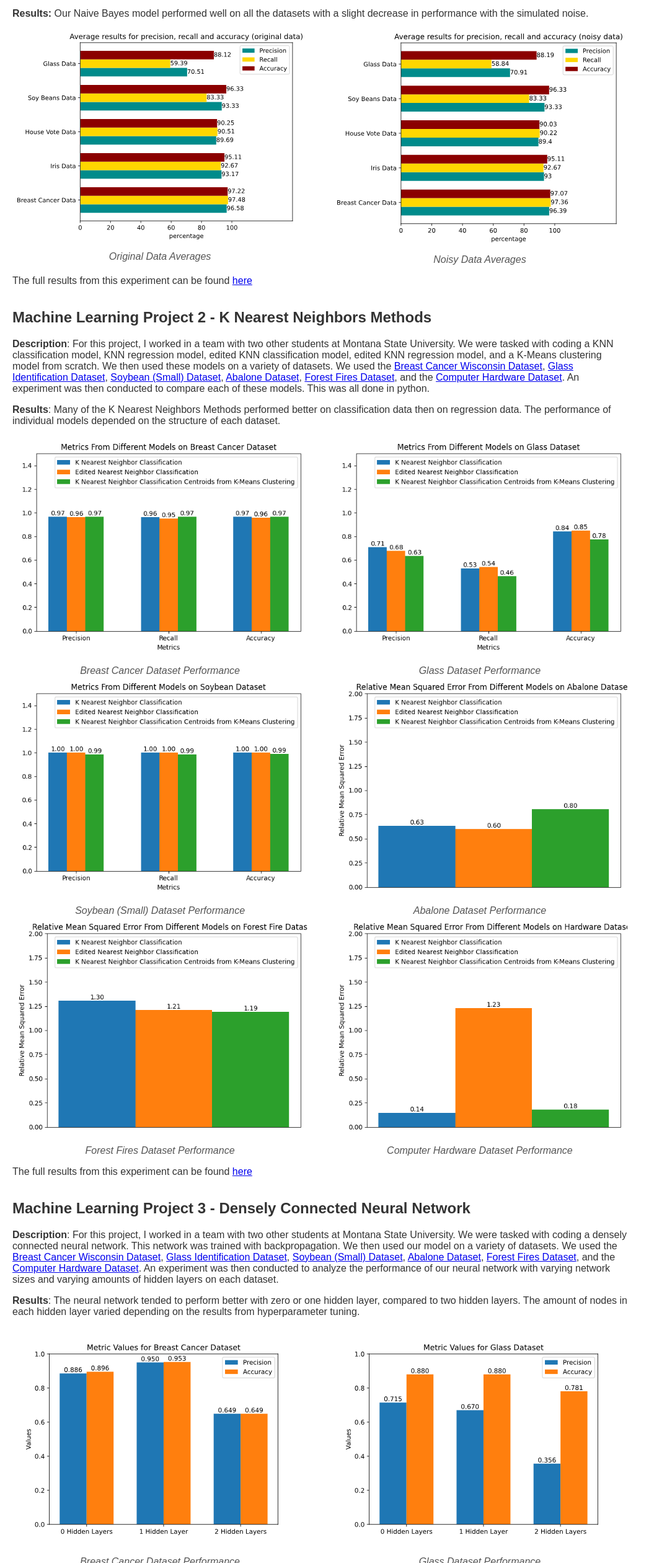
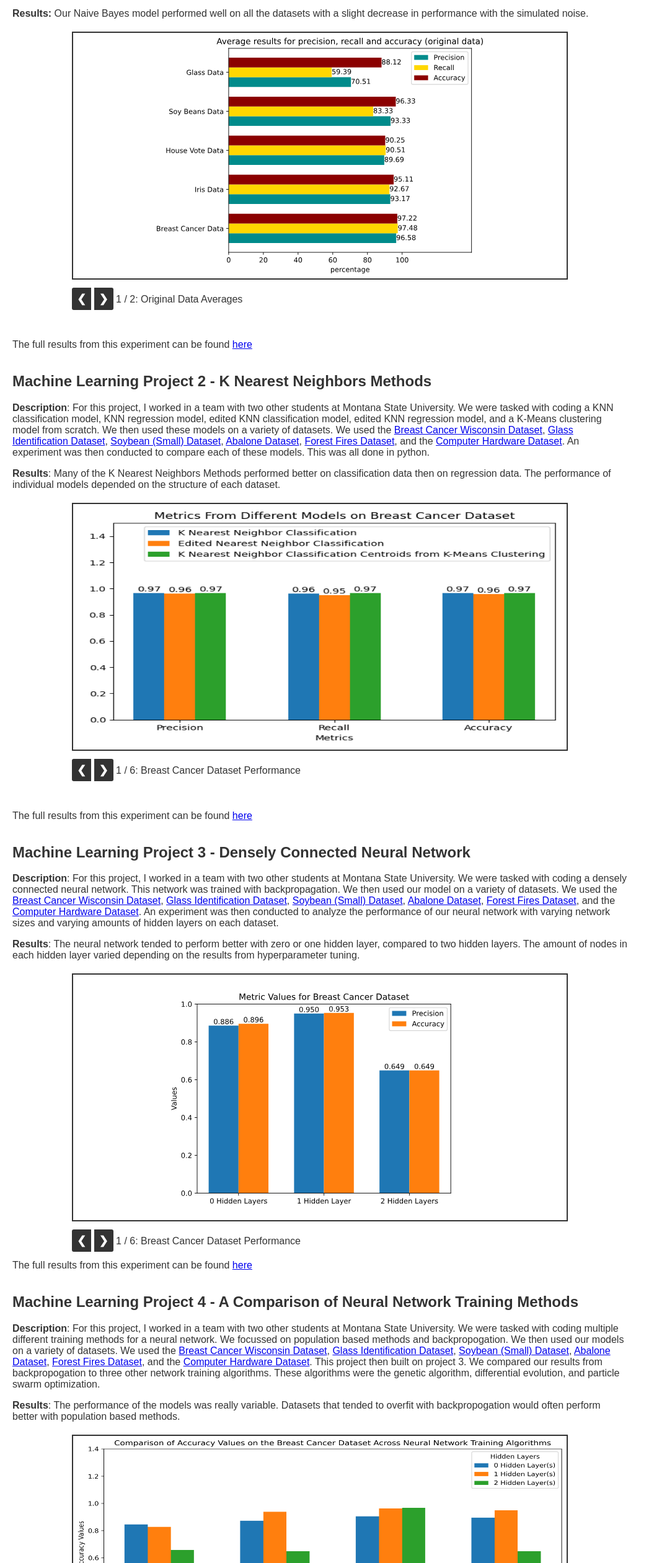
Before and after one commit to joshaney324/PersonalWebsite, a website: page html/personal_projects.html in a window 1280 px wide. Shown: the part 279-2800 px from the top of the page at 62% size, without its empty margins (0-1055 px from the left). Drawn offline with Linux system fonts and the light colour scheme.

Commit message:
Make slideshow for personal project images

```diff
--- a/css/style.css
+++ b/css/style.css
@@ -1,4 +1,3 @@
-
 body {
     font-family: Arial, sans-serif;
     margin: 0;
@@ -7,13 +6,12 @@ body {
     color: #333;
 }
 
-
 header {
     background-color: white;
     padding: 15px 20px;
     box-shadow: 0 2px 5px rgba(0, 0, 0, 0.1);
     display: flex;
-    justify-content: center; /* Centers the nav inside the header */
+    justify-content: center;
     align-items: center;
     width: 100%;
 }
@@ -24,7 +22,7 @@ nav ul {
     margin: 0;
     display: flex;
     gap: 80px;
-    justify-content: center; /* Centers the items inside the ul */
+    justify-content: center;
     align-items: center;
 }
 
@@ -47,14 +45,12 @@ main {
     box-shadow: 0 4px 8px rgba(0, 0, 0, 0.1);
 }
 
-
 .container {
     display: flex;
     align-items: flex-start;
     justify-content: space-between;
     gap: 30px;
 }
-
 
 .profile {
     text-align: center;
@@ -78,8 +74,6 @@ main {
     margin-top: 10px;
     font-size: 24px;
 }
-
-
 
 .profile .links a {
     color: #0077cc;
@@ -116,24 +110,79 @@ main {
     }
 }
 
-.image-container {
-    display: flex;
-    justify-content: space-between;
-    gap: 20px;
+.slideshow-container {
+    max-width: 800px;
+    position: relative;
+    margin: 20px auto;
 }
 
-.image-item {
-    text-align: center;
-    width: 48%;
+.slideshow-img {
+    width: 100%;
+    height: auto;
+    max-height: 400px;
+    display: block;
+    margin: 0 auto;
+    border: 2px solid #333; /* Adds a 2px solid black border */
+    box-sizing: border-box; /* Ensures border is included in element dimensions */
 }
 
-.image-item img {
-    width: 100%;
-    height: auto;
+.mySlides {
+    display: none;
 }
 
-figcaption {
-    margin-top: 8px;
-    font-style: italic;
-    color: #555;
+.prev, .next {
+    cursor: pointer;
+    /*position: absolute;*/
+    top: 50%;
+    width: auto;
+    /*margin-top: -22px;*/
+    padding: 8px;
+    /*margin: 16px;*/
+    color: white;
+    font-weight: bold;
+    font-size: 18px;
+    transition: 0.6s ease;
+    border-radius: 3px 0 0 3px;
+    user-select: none;
+    background-color: rgba(0,0,0,0.8);
 }
+
+.next {
+    right: 0;
+    border-radius: 0 3px 3px 0;
+}
+
+.dot-container {
+    text-align: center;
+    padding-top: 10px;
+}
+
+.dot {
+    cursor: pointer;
+    height: 15px;
+    width: 15px;
+    margin: 0 2px;
+    background-color: #bbb;
+    border-radius: 50%;
+    display: inline-block;
+    transition: background-color 0.6s ease;
+}
+
+.active, .dot:hover {
+    background-color: #717171;
+}
+
+.text {
+    color: #333;
+    font-size: 15px;
+    padding: 8px 12px;
+    position: relative;
+    width: 100%;
+    text-align: center;
+    margin-top: 10px;
+}
+
+@keyframes fade {
+    from {opacity: .4}
+    to {opacity: 1}
+}
--- a/html/personal_projects.html
+++ b/html/personal_projects.html
@@ -8,12 +8,15 @@
 </head>
 <body>
 
+<script src="../js/slideshow.js"></script>
+
 <header>
     <nav>
         <ul>
             <li><a href="index.html">About Me</a></li>
             <li><a href="research_experience.html">Research/Experience</a></li>
             <li><a href="personal_projects.html">Personal Projects</a></li>
+            <li><a href="../images/resume.pdf" target="_blank">Resume</a></li>
         </ul>
     </nav>
 </header>
@@ -34,16 +37,25 @@
                 We then Compared our results from the noisy and non-noisy data. All of this was done in python.</p>
             <p><strong>Results:</strong> Our Naive Bayes model performed well on all the datasets with a slight decrease in performance with the simulated noise.</p>
 
-            <div class="image-container">
-                <div class="image-item">
-                    <img src="../images/ml_1/original_data_avgs.svg" alt="Original Data Averages">
-                    <figcaption>Original Data Averages</figcaption>
+
+            <div class="slideshow-container ml_1">
+
+                <div class="mySlides fade" data-caption="Original Data Averages">
+                    <img src="../images/ml_1/original_data_avgs.svg" class="slideshow-img">
                 </div>
-                <div class="image-item">
-                    <img src="../images/ml_1/noisy_data_avgs.svg" alt="Noisy Data Averages">
-                    <figcaption>Noisy Data Averages</figcaption>
+
+                <div class="mySlides fade" data-caption="Noisy Data Averages">
+                    <img src="../images/ml_1/noisy_data_avgs.svg" class="slideshow-img">
                 </div>
+
+                <div style="padding-top: 20px">
+                    <a class="prev" onclick="showSlide('.ml_1', -1)">&#10094;</a>
+                    <a class="next" onclick="showSlide('.ml_1', 1)">&#10095;</a>
+                    <span class="caption"></span>
                 </div>
+
+            </div>
+            <br>
 
             <p>The full results from this experiment can be found <a href="../images/ml_1/ml_paper_1.pdf" target="_blank">here</a></p>
         </section>
@@ -65,36 +77,42 @@
                 An experiment was then conducted to compare each of these models. This was all done in python.</p>
             <p><strong>Results</strong>: Many of the K Nearest Neighbors Methods performed better on classification data then on regression data.
                 The performance of individual models depended on the structure of each dataset.</p>
-            <div class="image-container">
-                <div class="image-item">
-                    <img src="../images/ml_2/BreastCancerBarPlot.png" alt="Breast Cancer Dataset Performance">
-                    <figcaption>Breast Cancer Dataset Performance</figcaption>
+
+
+            <div class="slideshow-container ml_2">
+
+                <div class="mySlides fade" data-caption="Breast Cancer Dataset Performance">
+                    <img src="../images/ml_2/BreastCancerBarPlot.png" class="slideshow-img">
                 </div>
-                <div class="image-item">
-                    <img src="../images/ml_2/GlassBarPlot.png" alt="Glass Dataset Performance">
-                    <figcaption>Glass Dataset Performance</figcaption>
+
+                <div class="mySlides fade" data-caption="Soybean (small) Dataset Performance">
+                    <img src="../images/ml_2/SoyBarPlot.png" class="slideshow-img">
                 </div>
+
+                <div class="mySlides fade" data-caption="Glass Dataset Performance">
+                    <img src="../images/ml_2/GlassBarPlot.png" class="slideshow-img">
                 </div>
-            <div class="image-container">
-                <div class="image-item">
-                    <img src="../images/ml_2/SoyBarPlot.png" alt="Soybean (Small) Dataset Performance">
-                    <figcaption>Soybean (Small) Dataset Performance</figcaption>
+
+                <div class="mySlides fade" data-caption="Abalone Dataset Performance">
+                    <img src="../images/ml_2/AbaloneBarPlot.png" class="slideshow-img">
                 </div>
-                <div class="image-item">
-                    <img src="../images/ml_2/AbaloneBarPlot.png" alt="Abalone Dataset Performance">
-                    <figcaption>Abalone Dataset Performance</figcaption>
+
+                <div class="mySlides fade" data-caption="Computer Hardware Dataset Performance">
+                    <img src="../images/ml_2/HardwareBarPlot.png" class="slideshow-img">
                 </div>
+
+                <div class="mySlides fade" data-caption="Forest Fire Dataset Performance">
+                    <img src="../images/ml_2/ForestBarPlot.png" class="slideshow-img">
                 </div>
-            <div class="image-container">
-                <div class="image-item">
-                    <img src="../images/ml_2/ForestBarPlot.png" alt="Forest Fires Dataset Performance">
-                    <figcaption>Forest Fires Dataset Performance</figcaption>
+
+                <div style="padding-top: 20px">
+                    <a class="prev" onclick="showSlide('.ml_2', -1)">&#10094;</a>
+                    <a class="next" onclick="showSlide('.ml_2', 1)">&#10095;</a>
+                    <span class="caption"></span>
                 </div>
-                <div class="image-item">
-                    <img src="../images/ml_2/HardwareBarPlot.png" alt="Computer Hardware Dataset Performance">
-                    <figcaption>Computer Hardware Dataset Performance</figcaption>
+
             </div>
-            </div>
+            <br>
 
             <p>The full results from this experiment can be found <a href="../images/ml_2/ml_paper_2.pdf" target="_blank">here</a></p>
         </section>
@@ -117,35 +135,39 @@
             <p><strong>Results</strong>: The neural network tended to perform better with zero or one hidden layer,
                 compared to two hidden layers. The amount of nodes in each hidden layer varied depending on the results
                 from hyperparameter tuning.</p>
-            <div class="image-container">
-                <div class="image-item">
-                    <img src="../images/ml_3/breast_bar.svg" alt="Breast Cancer Dataset Performance">
-                    <figcaption>Breast Cancer Dataset Performance</figcaption>
+
+            <div class="slideshow-container ml_3">
+
+                <div class="mySlides fade" data-caption="Breast Cancer Dataset Performance">
+                    <img src="../images/ml_3/breast_bar.svg" class="slideshow-img">
                 </div>
-                <div class="image-item">
-                    <img src="../images/ml_3/glass_bar.svg" alt="Glass Dataset Performance">
-                    <figcaption>Glass Dataset Performance</figcaption>
+
+                <div class="mySlides fade" data-caption="Soybean (small) Dataset Performance">
+                    <img src="../images/ml_3/soy_bar.svg" class="slideshow-img">
                 </div>
+
+                <div class="mySlides fade" data-caption="Glass Dataset Performance">
+                    <img src="../images/ml_3/glass_bar.svg" class="slideshow-img">
                 </div>
-            <div class="image-container">
-                <div class="image-item">
-                    <img src="../images/ml_3/soy_bar.svg" alt="Soybean (Small) Dataset Performance">
-                    <figcaption>Soybean (Small) Dataset Performance</figcaption>
+
+                <div class="mySlides fade" data-caption="Abalone Dataset Performance">
+                    <img src="../images/ml_3/abalone_bar.svg" class="slideshow-img">
                 </div>
-                <div class="image-item">
-                    <img src="../images/ml_3/abalone_bar.svg" alt="Abalone Dataset Performance">
-                    <figcaption>Abalone Dataset Performance</figcaption>
+
+                <div class="mySlides fade" data-caption="Computer Hardware Dataset Performance">
+                    <img src="../images/ml_3/machine_bar.svg" class="slideshow-img">
                 </div>
+
+                <div class="mySlides fade" data-caption="Forest Fire Dataset Performance">
+                    <img src="../images/ml_3/forest_bar.svg" class="slideshow-img">
                 </div>
-            <div class="image-container">
-                <div class="image-item">
-                    <img src="../images/ml_3/forest_bar.svg" alt="Forest Fires Dataset Performance">
-                    <figcaption>Forest Fires Dataset Performance</figcaption>
+
+                <div style="padding-top: 20px">
+                    <a class="prev" onclick="showSlide('.ml_3', -1)">&#10094;</a>
+                    <a class="next" onclick="showSlide('.ml_3', 1)">&#10095;</a>
+                    <span class="caption"></span>
                 </div>
-                <div class="image-item">
-                    <img src="../images/ml_3/machine_bar.svg" alt="Computer Hardware Dataset Performance">
-                    <figcaption>Computer Hardware Dataset Performance</figcaption>
-                </div>
+
             </div>
 
             <p>The full results from this experiment can be found <a href="../images/ml_3/ml_paper_3.pdf" target="_blank">here</a></p>
@@ -170,35 +192,38 @@
                 particle swarm optimization.</p>
             <p><strong>Results</strong>: The performance of the models was really variable. Datasets that tended to
                 overfit with backpropogation would often perform better with population based methods.</p>
-            <div class="image-container">
-                <div class="image-item">
-                    <img src="../images/ml_4/BreastCancerAccuracy.png" alt="Breast Cancer Dataset Performance">
-                    <figcaption>Breast Cancer Dataset Performance</figcaption>
+            <div class="slideshow-container ml_4">
+
+                <div class="mySlides fade" data-caption="Breast Cancer Dataset Performance">
+                    <img src="../images/ml_4/BreastCancerAccuracy.png" class="slideshow-img">
                 </div>
-                <div class="image-item">
-                    <img src="../images/ml_4/GlassAccuracy.png" alt="Glass Dataset Performance">
-                    <figcaption>Glass Dataset Performance</figcaption>
+
+                <div class="mySlides fade" data-caption="Soybean (small) Dataset Performance">
+                    <img src="../images/ml_4/SoyAccuracy.png" class="slideshow-img">
                 </div>
+
+                <div class="mySlides fade" data-caption="Glass Dataset Performance">
+                    <img src="../images/ml_4/GlassAccuracy.png" class="slideshow-img">
                 </div>
-            <div class="image-container">
-                <div class="image-item">
-                    <img src="../images/ml_4/SoyAccuracy.png" alt="Soybean (Small) Dataset Performance">
-                    <figcaption>Soybean (Small) Dataset Performance</figcaption>
+
+                <div class="mySlides fade" data-caption="Abalone Dataset Performance">
+                    <img src="../images/ml_4/AbaloneMSE.png" class="slideshow-img">
                 </div>
-                <div class="image-item">
-                    <img src="../images/ml_4/AbaloneMSE.png" alt="Abalone Dataset Performance">
-                    <figcaption>Abalone Dataset Performance</figcaption>
+
+                <div class="mySlides fade" data-caption="Computer Hardware Dataset Performance">
+                    <img src="../images/ml_4/MachineMSE.png" class="slideshow-img">
                 </div>
+
+                <div class="mySlides fade" data-caption="Forest Fire Dataset Performance">
+                    <img src="../images/ml_4/ForestMSE.png" class="slideshow-img">
                 </div>
-            <div class="image-container">
-                <div class="image-item">
-                    <img src="../images/ml_4/ForestMSE.png" alt="Forest Fires Dataset Performance">
-                    <figcaption>Forest Fires Dataset Performance</figcaption>
+
+                <div style="padding-top: 20px">
+                    <a class="prev" onclick="showSlide('.ml_4', -1)">&#10094;</a>
+                    <a class="next" onclick="showSlide('.ml_4', 1)">&#10095;</a>
+                    <span class="caption"></span>
                 </div>
-                <div class="image-item">
-                    <img src="../images/ml_4/MachineMSE.png" alt="Computer Hardware Dataset Performance">
-                    <figcaption>Computer Hardware Dataset Performance</figcaption>
-                </div>
+
             </div>
 
             <p>The full results from this experiment can be found <a href="../images/ml_4/ml_paper_4.pdf" target="_blank">here</a></p>
--- /dev/null
+++ b/js/slideshow.js
@@ -0,0 +1,26 @@
+window.onload = function() {
+    showSlide(".ml_1", 1);
+    showSlide(".ml_2", 1);
+    showSlide(".ml_3", 1);
+    showSlide(".ml_4", 1);
+}
+
+function showSlide(id, direction) {
+    let slideShow = document.querySelector(id);
+    let slideIndex = +(slideShow.getAttribute("data-index") ?? 0) + direction;
+    let i;
+    let slides = [...slideShow.querySelectorAll(".mySlides")];
+    // let dots = document.getElementsByClassName("dot");
+    if (slideIndex > slides.length) {slideIndex = 1}
+    if (slideIndex < 1) {slideIndex = slides.length}
+    for (i = 0; i < slides.length; i++) {
+        slides[i].style.display = "none";
+    }
+
+    slides[slideIndex-1].style.display = "block";
+
+    let caption = slideShow.querySelector(".caption");
+    caption.innerHTML = `${slideIndex} / ${slides.length}: ${slides[slideIndex-1].getAttribute('data-caption')}`;
+
+    slideShow.setAttribute("data-index", slideIndex);
+}
--- a/package.json
+++ b/package.json
@@ -2,7 +2,7 @@
   "name": "personal_website",
   "version": "1.0.0",
   "description": "",
-  "main": "index.js",
+  "main": "js/index.js",
   "scripts": {
     "test": "echo \"Error: no test specified\" && exit 1"
   },
```
Also changed, not shown: html/index.html (+1 -1 lines), html/research_experience.html (+1 -0 lines), html/resume.html (deleted, +0 -10 lines), js/index.js (renamed from index.js), 1 other file. Lines whose indentation alone changed are shown as unchanged.
